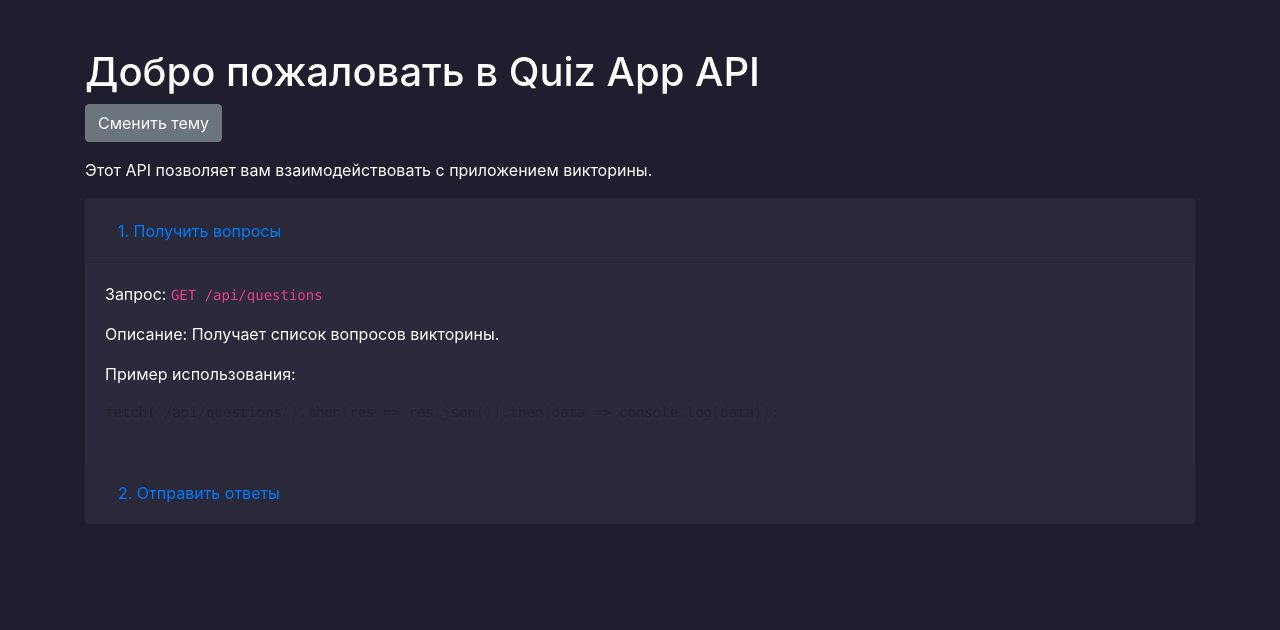
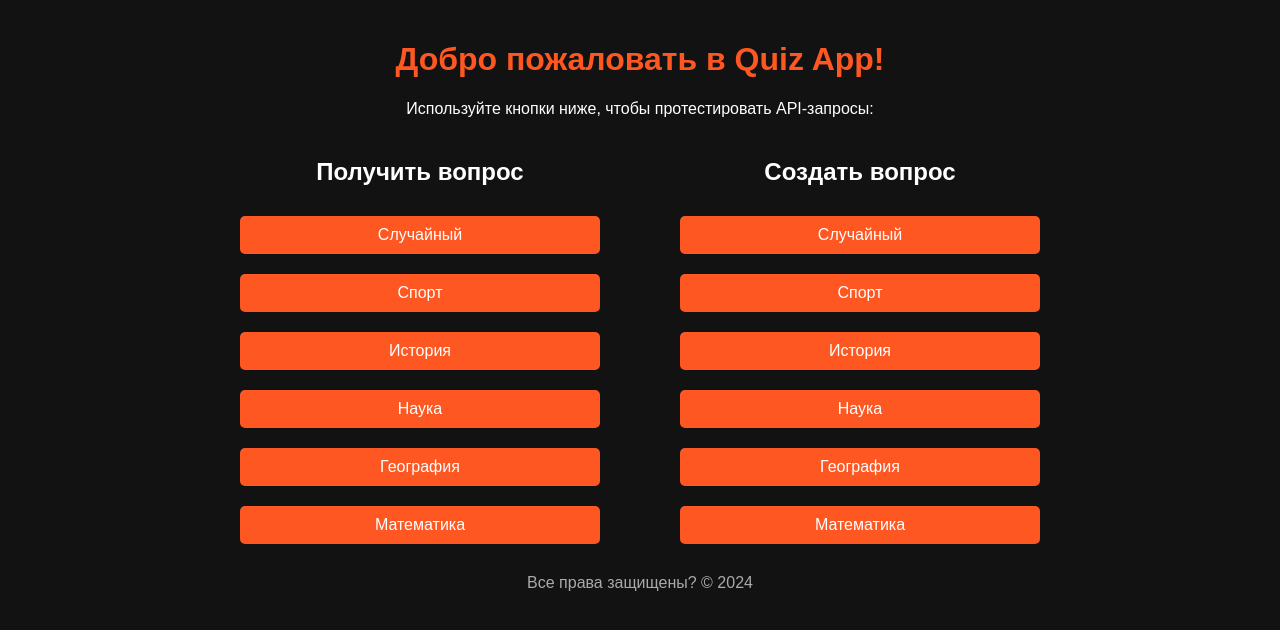
Before and after one commit to KyrenieYbivaet/quiz-app., a Flask app: page / in a window 1280 px wide. Shown: the top 630 px of the page. Run offline with Flask 3, Linux system fonts and the light colour scheme; some libraries are stand-ins or nearby versions.

Commit message:
пока закончим с вопросами, сделал эпик страницу для теста запросов, чутчут рефакторинг

```diff
--- a/back/app.py
+++ b/back/app.py
@@ -1,11 +1,13 @@
 from flask import Flask, render_template
 from back import create_app
 
-app = create_app()  # Создаем приложение
+app = create_app()
+
 
 @app.route('/')
 def home():
     return render_template('index.html')
 
+
 if __name__ == '__main__':
     app.run(debug=True)
--- a/back/models.py
+++ b/back/models.py
@@ -1,6 +1,7 @@
 from flask_sqlalchemy import SQLAlchemy
 
 db = SQLAlchemy()
+
 
 class Question(db.Model):
     id = db.Column(db.Integer, primary_key=True)
@@ -16,6 +17,7 @@ class UserAnswer(db.Model):
     user_answer = db.Column(db.String(100), nullable=False)
     is_correct = db.Column(db.Boolean, nullable=False)
 
+
 class TestResult(db.Model):
     id = db.Column(db.Integer, primary_key=True)
     user_id = db.Column(db.Integer, nullable=False)
--- /dev/null
+++ b/back/static/style.css
@@ -0,0 +1,54 @@
+body {
+    background-color: #121212;
+    color: #ffffff; /* Белый текст */
+    font-family: Arial, sans-serif;
+    margin: 0;
+    padding: 0;
+}
+
+.container {
+    max-width: 800px;
+    margin: 0 auto;
+    padding: 20px;
+    text-align: center;
+}
+
+h1 {
+    color: #ff5722; /* Оранжевый цвет для заголовка */
+}
+
+.instructions {
+    margin-bottom: 20px;
+}
+
+.columns {
+    display: flex;
+    justify-content: space-between;
+    margin-top: 20px;
+}
+
+.column {
+    width: 45%; /* Ширина каждого столбца */
+}
+
+button {
+    background-color: #ff5722; /* Оранжевый фон для кнопок */
+    color: #ffffff; /* Белый текст на кнопках */
+    border: none;
+    border-radius: 5px;
+    padding: 10px 20px;
+    margin: 10px 0;
+    cursor: pointer;
+    font-size: 16px;
+    transition: background-color 0.3s;
+    width: 100%; /* Кнопки занимают всю ширину столбца */
+}
+
+button:hover {
+    background-color: #e64a19; /* Более темный оранжевый при наведении */
+}
+
+footer {
+    margin-top: 20px;
+    color: #aaaaaa; /* Серый цвет для всех прав */
+}
--- a/back/templates/index.html
+++ b/back/templates/index.html
@@ -3,101 +3,38 @@
 <head>
     <meta charset="UTF-8">
     <meta name="viewport" content="width=device-width, initial-scale=1.0">
-    <title>Quiz App API</title>
-    <link href="https://stackpath.bootstrapcdn.com/bootstrap/4.5.2/css/bootstrap.min.css" rel="stylesheet">
-    <script src="https://code.jquery.com/jquery-3.5.1.slim.min.js"></script>
-    <script src="https://cdn.jsdelivr.net/npm/@popperjs/core@2.9.2/dist/umd/popper.min.js"></script>
-    <script src="https://stackpath.bootstrapcdn.com/bootstrap/4.5.2/js/bootstrap.min.js"></script>
-    <style>
-        body {
-            background-color: #1e1e2f; /* Темный фон */
-            color: #ffffff; /* Белый текст */
-        }
-        .card {
-            background-color: #2a2a3c; /* Темная карточка */
-            border: none;
-        }
-        .light-theme {
-            background-color: #f9f9f9; /* Светлый фон */
-            color: #333; /* Темный текст */
-        }
-        .light-theme .card {
-            background-color: #ffffff; /* Светлая карточка */
-        }
-        .btn-link {
-            color: #007bff; /* Цвет ссылки */
-        }
-        .btn-link:hover {
-            text-decoration: underline;
-        }
-    </style>
+    <link rel="stylesheet" href="{{ url_for('static', filename='style.css') }}">
+    <title>Quiz App</title>
 </head>
 <body>
-    <div class="container mt-5">
-        <h1>Добро пожаловать в Quiz App API</h1>
-        <button id="themeToggle" class="btn btn-secondary mb-3">Сменить тему</button>
-        <p>Этот API позволяет вам взаимодействовать с приложением викторины.</p>
-
-        <div class="accordion" id="apiAccordion">
-            <div class="card">
-                <div class="card-header" id="headingOne">
-                    <h2 class="mb-0">
-                        <button class="btn btn-link" type="button" data-toggle="collapse" data-target="#collapseOne" aria-expanded="true" aria-controls="collapseOne">
-                            1. Получить вопросы
-                        </button>
-                    </h2>
-                </div>
-
-                <div id="collapseOne" class="collapse show" aria-labelledby="headingOne" data-parent="#apiAccordion">
-                    <div class="card-body">
-                        <p>Запрос: <code>GET /api/questions</code></p>
-                        <p>Описание: Получает список вопросов викторины.</p>
-                        <p>Пример использования:</p>
-                        <pre><code>fetch('/api/questions').then(res => res.json()).then(data => console.log(data));</code></pre>
-                    </div>
-                </div>
+    <div class="container">
+        <h1>Добро пожаловать в Quiz App!</h1>
+        <div class="instructions">
+            <p>Используйте кнопки ниже, чтобы протестировать API-запросы:</p>
+        </div>
+        <div class="columns">
+            <div class="column">
+                <h2>Получить вопрос</h2>
+                <button onclick="window.open('/api/get_question/any', '_blank')">Случайный</button>
+                <button onclick="window.open('/api/get_question/sports', '_blank')">Спорт</button>
+                <button onclick="window.open('/api/get_question/history', '_blank')">История</button>
+                <button onclick="window.open('/api/get_question/science', '_blank')">Наука</button>
+                <button onclick="window.open('/api/get_question/geography', '_blank')">География</button>
+                <button onclick="window.open('/api/get_question/math', '_blank')">Математика</button>
             </div>
-            <div class="card">
-                <div class="card-header" id="headingTwo">
-                    <h2 class="mb-0">
-                        <button class="btn btn-link collapsed" type="button" data-toggle="collapse" data-target="#collapseTwo" aria-expanded="false" aria-controls="collapseTwo">
-                            2. Отправить ответы
-                        </button>
-                    </h2>
-                </div>
-                <div id="collapseTwo" class="collapse" aria-labelledby="headingTwo" data-parent="#apiAccordion">
-                    <div class="card-body">
-                        <p>Запрос: <code>POST /api/submit-answers</code></p>
-                        <p>Описание: Отправляет ответы пользователя на вопросы и возвращает результат.</p>
-                        <p>Пример использования:</p>
-                        <pre><code>
-fetch('/api/submit-answers', {
-    method: 'POST',
-    headers: {
-        'Content-Type': 'application/json'
-    },
-    body: JSON.stringify({
-        user_id: 1,
-        answers: [
-            {"question_id": 1, "answer": "Python"},
-            {"question_id": 2, "answer": "Java"}
-        ]
-    })
-}).then(res => res.json()).then(data => console.log(data));
-                        </code></pre>
-                    </div>
-                </div>
+            <div class="column">
+                <h2>Создать вопрос</h2>
+                <button onclick="window.open('/api/new_question/any', '_blank')">Случайный</button>
+                <button onclick="window.open('/api/new_question/sports', '_blank')">Спорт</button>
+                <button onclick="window.open('/api/new_question/history', '_blank')">История</button>
+                <button onclick="window.open('/api/new_question/science', '_blank')">Наука</button>
+                <button onclick="window.open('/api/new_question/geography', '_blank')">География</button>
+                <button onclick="window.open('/api/new_question/math', '_blank')">Математика</button>
             </div>
         </div>
+        <footer>
+            <p>Все права защищены? &copy; 2024</p>
+        </footer>
     </div>
-
-    <script>
-        const themeToggle = document.getElementById('themeToggle');
-        themeToggle.addEventListener('click', () => {
-            document.body.classList.toggle('light-theme');
-            const isLightTheme = document.body.classList.contains('light-theme');
-            themeToggle.textContent = isLightTheme ? 'Сменить на темную тему' : 'Сменить на светлую тему';
-        });
-    </script>
 </body>
 </html>
```
Also changed, not shown: back/routes.py (+27 -20 lines).
